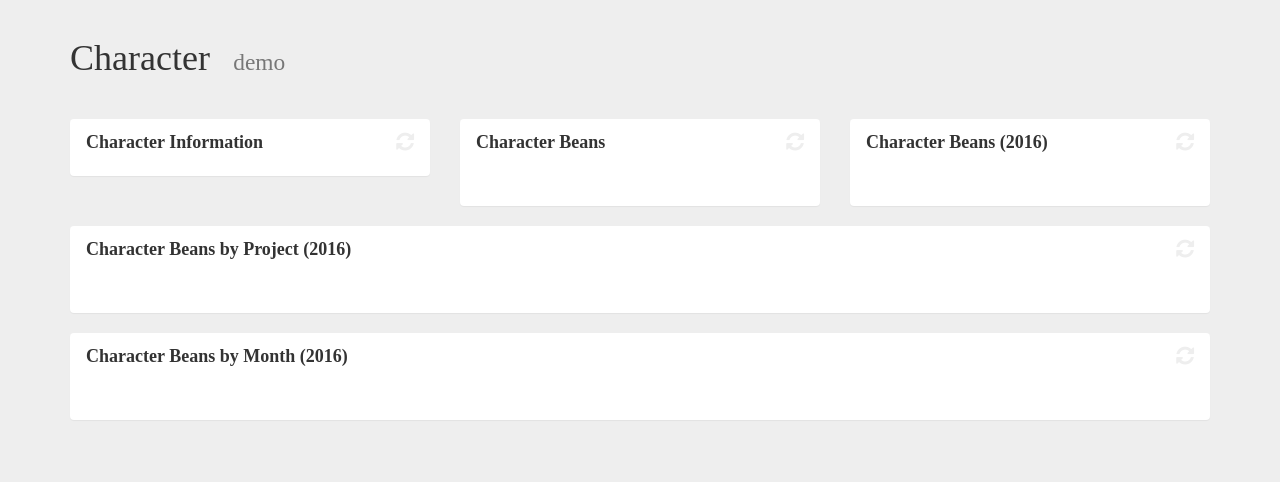
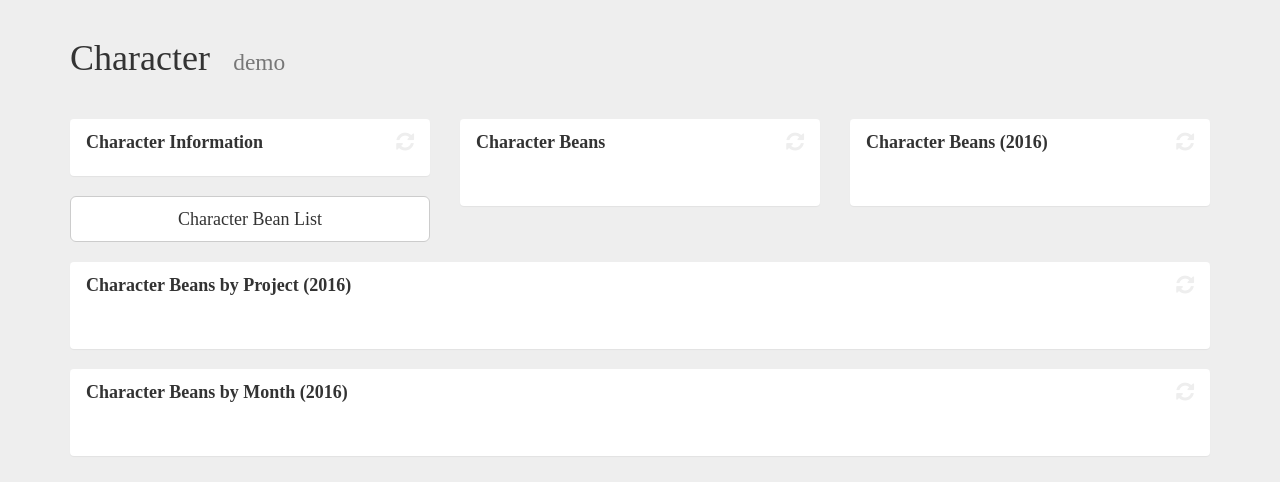
Before and after one commit to medsci-tech/ucenter_manage, a Django app: template templates/character.html in a window 1280 px wide. Shown: the part 51-533 px from the top of the page. Run offline with Django 3.2, Linux system fonts and the light colour scheme; the template is opened without the code that fills it, so the values that code supplies are empty; some libraries are stand-ins or nearby versions.

Commit message:
bean_list

```diff
--- /dev/null
+++ b/static/js/charts/character_bean_list.js
@@ -0,0 +1,32 @@
+var vm_character_bean_list = new Vue({
+    el: '#character_bean_list',
+    data: {
+        title: 'character_bean_list',
+        data: '',
+        box_size: {
+            width: 'auto',
+            height: 250
+        },
+        get_url: 'info/',
+    },
+    methods: {
+        is_show: function(e) {
+            if (typeof(e) == 'object' || e == 'None') {
+                return false;
+            }
+            return true;
+        },
+        refresh: function(e) {
+            var vm = this;
+
+            $.get(this.get_url, {}, function(data) {
+                vm.data = data;
+            });
+        }
+    },
+});
+
+$('#bean_list_btn').on('click',function(){
+    vm_character_bean_list.refresh();
+    $('#character_bean_list').modal('show');
+});
--- a/templates/character.html
+++ b/templates/character.html
@@ -24,6 +24,8 @@
                     </tbody>
                 </table>
             </div>
+            <button class="btn btn-default btn-lg btn-block" id="bean_list_btn">Character Bean List</button>
+            <br>
         </div>
         <div class="col-sm-12 col-md-4">
             <div class="panel" id='character_count_radar'>
@@ -75,13 +77,46 @@
         </div>
     </div>
 </div>
+<div class="modal fade" id="character_bean_list">
+    <div class="modal-dialog">
+        <div class="modal-content">
+            <div class="modal-header">
+                <button type="button" class="close" data-dismiss="modal"><span aria-hidden="true">&times;</span><span class="sr-only">Close</span></button>
+                <h4 class="modal-title">Character Bean List</h4>
+            </div>
+            <div class="modal-body table-responsive">
+                <table class="table table-striped table-hover table-bordered">
+                    <thead>
+                        <tr>
+                            <th>option</th>
+                            <th>beans</th>
+                        </tr>
+                    </thead>
+                    <tbody>
+                        <template v-for="(key, value) in data">
+                            <tr v-if="is_show(value)">
+                                <th class="text-right">[[key]]</th>
+                                <td>[[value]]</td>
+                            </tr>
+                        </template>
+                    </tbody>
+                </table>
+            </div>
+        </div>
+        <!-- /.modal-content -->
+    </div>
+    <!-- /.modal-dialog -->
+</div>
+<!-- /.modal -->
 <br>
 <br>
 <br>
 <br> {% endblock %} {% block js %}
 <script>
+
 </script>
 <script type="text/javascript" src="/static/js/charts/character_info.js"></script>
+<script type="text/javascript" src="/static/js/charts/character_bean_list.js"></script>
 <script type="text/javascript" src="/static/js/charts/character_count_radar.js"></script>
 <script type="text/javascript" src="/static/js/charts/character_count_pie.js"></script>
 <script type="text/javascript" src="/static/js/charts/character_count_month_beans.js"></script>
```
